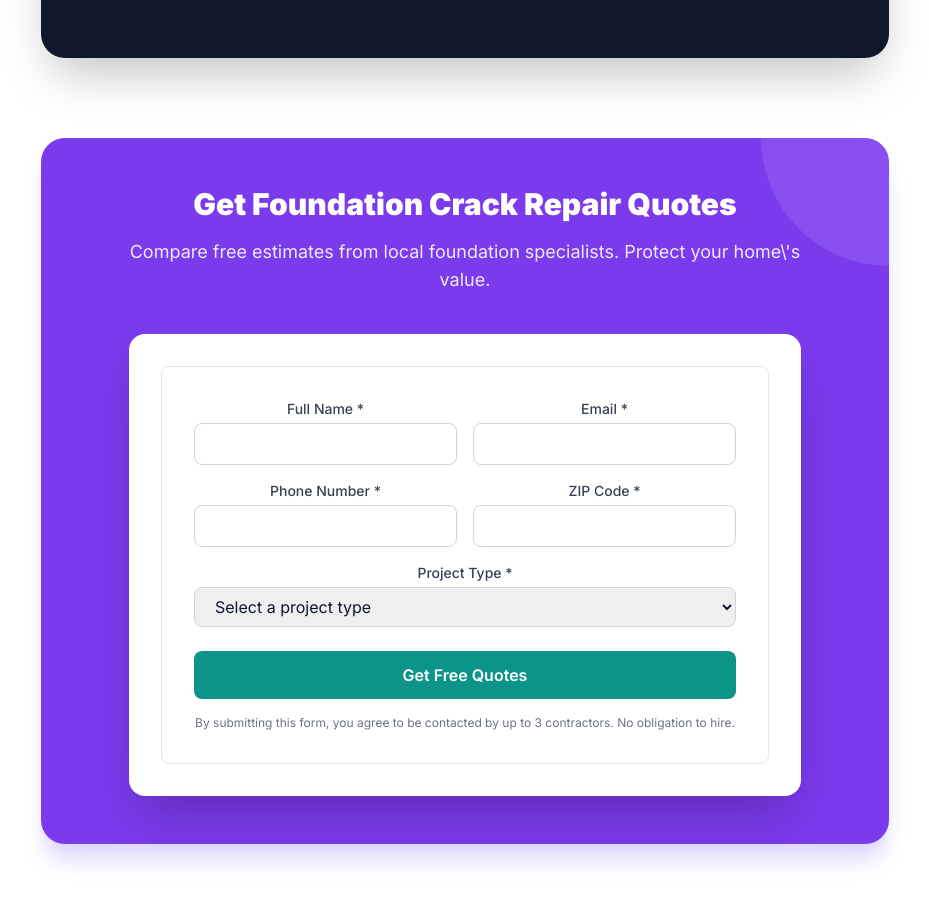
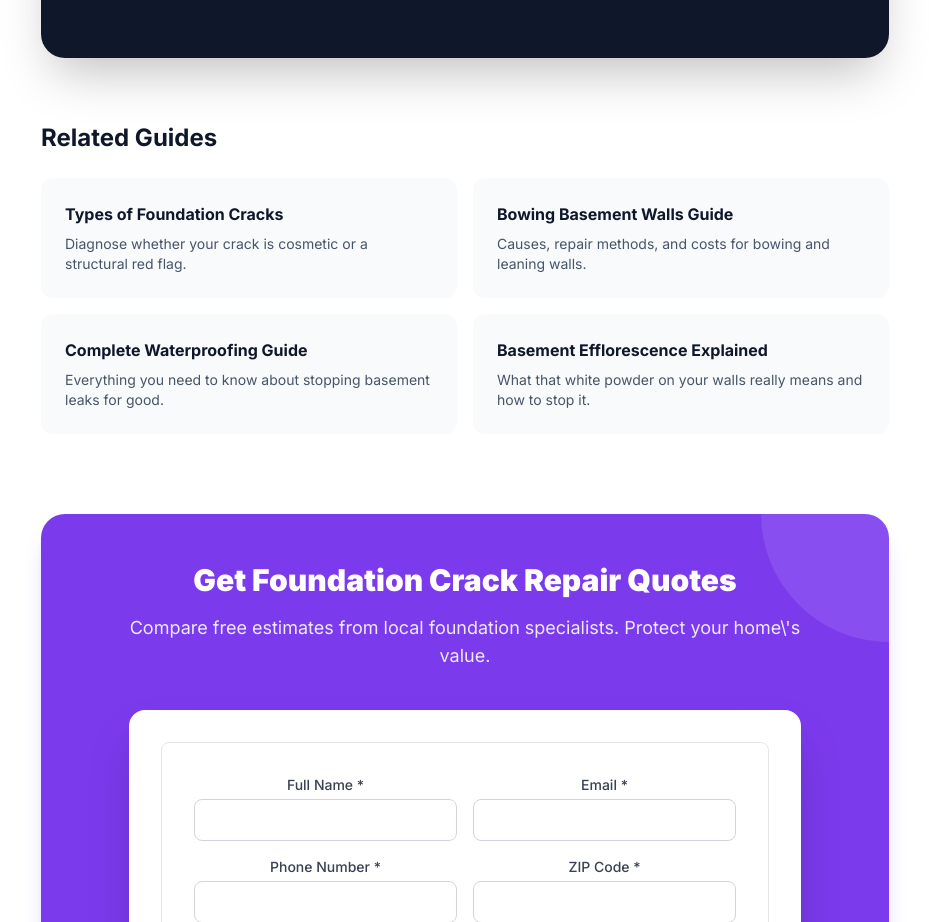
Before and after one commit to thebasementguide2026/basement-guide, a Next.js app: page /articles/foundation-crack-repair-cost in a window 1280 px wide. Shown: the part 1900-2822 px from the top of the page, without its empty margins (175-1104 px from the left). Built offline with nearby package versions, Linux system fonts and the light colour scheme.

Commit message:
Add related guides section to foundation-crack-repair-cost

```diff
--- a/app/articles/foundation-crack-repair-cost/page.tsx
+++ b/app/articles/foundation-crack-repair-cost/page.tsx
@@ -123,6 +123,29 @@ export default function FoundationCrackRepairCost() {
             </div>
           </div>
 
+                    {/* Related Guides */}
+          <section className='mt-16 mb-12'>
+            <h2 className='text-2xl font-bold text-slate-900 mb-6'>Related Guides</h2>
+            <div className='grid md:grid-cols-2 gap-4'>
+              <Link href='/articles/types-of-foundation-cracks' className='block bg-slate-50 rounded-xl p-6 hover:bg-slate-100 transition-colors'>
+                <h3 className='font-bold text-slate-900 mb-2'>Types of Foundation Cracks</h3>
+                <p className='text-slate-600 text-sm'>Diagnose whether your crack is cosmetic or a structural red flag.</p>
+              </Link>
+              <Link href='/articles/bowing-basement-walls' className='block bg-slate-50 rounded-xl p-6 hover:bg-slate-100 transition-colors'>
+                <h3 className='font-bold text-slate-900 mb-2'>Bowing Basement Walls Guide</h3>
+                <p className='text-slate-600 text-sm'>Causes, repair methods, and costs for bowing and leaning walls.</p>
+              </Link>
+              <Link href='/articles/complete-basement-waterproofing-guide' className='block bg-slate-50 rounded-xl p-6 hover:bg-slate-100 transition-colors'>
+                <h3 className='font-bold text-slate-900 mb-2'>Complete Waterproofing Guide</h3>
+                <p className='text-slate-600 text-sm'>Everything you need to know about stopping basement leaks for good.</p>
+              </Link>
+              <Link href='/articles/basement-efflorescence' className='block bg-slate-50 rounded-xl p-6 hover:bg-slate-100 transition-colors'>
+                <h3 className='font-bold text-slate-900 mb-2'>Basement Efflorescence Explained</h3>
+                <p className='text-slate-600 text-sm'>What that white powder on your walls really means and how to stop it.</p>
+              </Link>
+            </div>
+          </section>
+
           <div className='bg-violet-600 rounded-3xl p-12 text-white my-20 shadow-xl shadow-violet-200 relative overflow-hidden not-prose'>
             <div className='absolute top-0 right-0 w-64 h-64 bg-white/10 rounded-full -mr-32 -mt-32' />
             <div className='relative z-10 text-center max-w-2xl mx-auto'>
```
